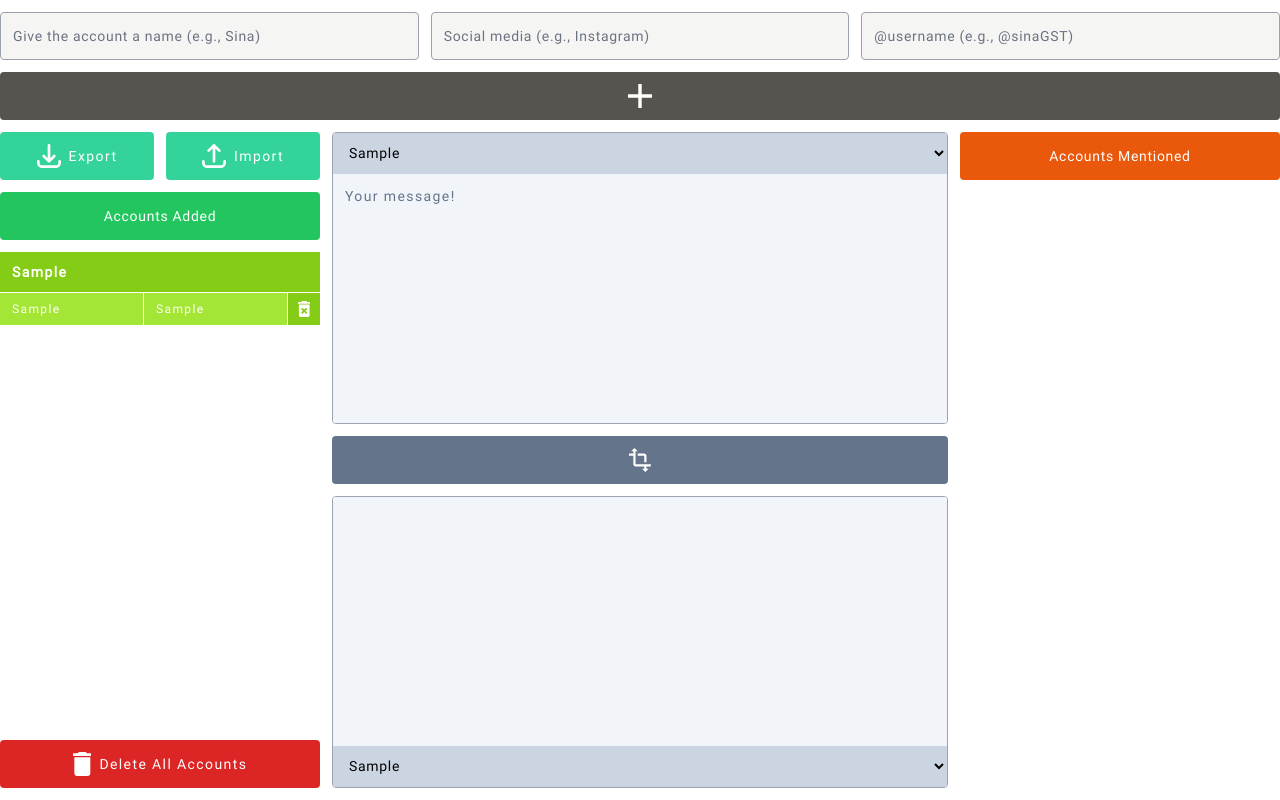
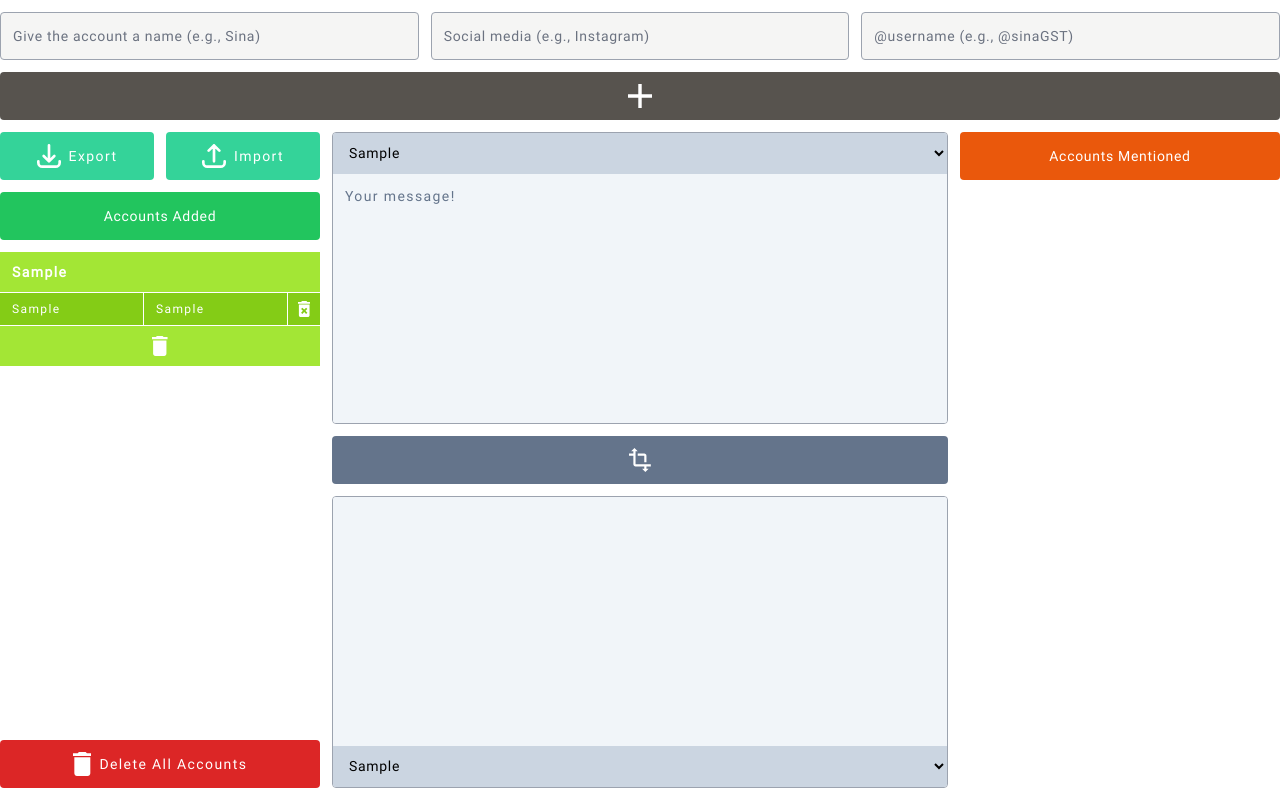
Before and after one commit to Sina-Hosseini-GST/social-converter, a SvelteKit app: page / in a window 1280 px wide. Both pictures are taken after typing "Sample", "Sample", "Sample" into the empty fields and a click on the button 640 px from the left and 96 px from the top of the page. Built offline with nearby package versions, Linux system fonts and the light colour scheme.

Commit message:
Add delete button for accounts

```diff
--- a/src/routes/+page.svelte
+++ b/src/routes/+page.svelte
@@ -197,7 +197,7 @@
 			const oldSocialMedia = accounts[i].socialMedia;
 			if (oldSocialMedia === newSocialMedia && i !== accountIndex) {
 				alert(`${oldSocialMedia ? oldSocialMedia : 'empty'} account already added for ${informations[informationIndex].name}!`);
-				event.target.classList.remove('bg-lime-400');
+				event.target.classList.remove('bg-lime-500');
 				event.target.classList.add('bg-[red]');
 				flag = false;
 			}
@@ -207,16 +207,16 @@
 			// ul tag
 			for (let i = 0; i < event.target.parentElement.parentElement.parentElement.children.length; i++) {
 				event.target.parentElement.parentElement.parentElement.children[i].children[0].children[0].classList.remove('bg-[red]', 'bg-[orangered]');
-				event.target.parentElement.parentElement.parentElement.children[i].children[0].children[0].classList.add('bg-lime-400');
+				event.target.parentElement.parentElement.parentElement.children[i].children[0].children[0].classList.add('bg-lime-500');
 			}
 		}
 
 		if (!newSocialMedia) {
 			alert('empty!');
-			event.target.classList.remove('bg-lime-400');
+			event.target.classList.remove('bg-lime-500');
 			event.target.classList.add('bg-[orangered]');
 		}
-	}
+	};
 </script>
 
 <svelte:head>
@@ -262,21 +262,24 @@
 				{#each informations as information, i}
 					<div class="text-white">
 						{#if information.accounts.length}
-							<input placeholder="Give the account a name (e.g., Sina)" class="sticky top-0 z-10 w-full font-bold border-b border-white bg-lime-500 xl:leading-10 xl:px-3 focus:outline-none placeholder:text-gray-100" bind:value={information.name}>
+							<input placeholder="Give the account a name (e.g., Sina)" class="sticky top-0 z-10 w-full font-bold border-b border-white bg-lime-400 xl:leading-10 xl:px-3 focus:outline-none placeholder:text-gray-100" bind:value={information.name}>
 						{/if}
 						<ul class="text-xs">
 							{#each information.accounts as account, j}
 								<li class="flex border-b border-white xl:leading-8">
 									<div class="flex flex-1">
-										<input placeholder="Social media (e.g., Instagram)" class="w-1/2 transition-colors duration-[250ms] border-r border-white bg-lime-400 xl:px-3 focus:outline-none placeholder:text-gray-100" bind:value={account.socialMedia} onblur={ (event) => alertDuplicates(i, j, event) }>
-										<input placeholder="@username (e.g., @sinaGST)" class="w-1/2 border-r border-white bg-lime-400 xl:px-3 focus:outline-none placeholder:text-gray-100" bind:value={account.userName}>
+										<input placeholder="Social media (e.g., Instagram)" class="w-1/2 transition-colors duration-[250ms] border-r border-white bg-lime-500 xl:px-3 focus:outline-none placeholder:text-gray-100" bind:value={account.socialMedia} onblur={ (event) => alertDuplicates(i, j, event) }>
+										<input placeholder="@username (e.g., @sinaGST)" class="w-1/2 border-r border-white bg-lime-500 xl:px-3 focus:outline-none placeholder:text-gray-100" bind:value={account.userName}>
 									</div>
-									<button class="size-8 flex justify-center items-center bg-lime-500 hover:bg-lime-400 transition-colors duration-[250ms]" onclick={ () => {confirm(`Delete ${information.name}'s ${account.socialMedia} account?`) && informations[i].accounts.splice(j, 1); !informations[i].accounts.length && informations.splice(i, 1);} }>
+									<button class="size-8 flex justify-center items-center bg-lime-500 hover:bg-lime-500 transition-colors duration-[250ms]" onclick={ () => {confirm(`Delete ${information.name}'s ${account.socialMedia} account?`) && informations[i].accounts.splice(j, 1); !informations[i].accounts.length && informations.splice(i, 1);} }>
 										<svg class="w-auto h-1/2 fill-white" xmlns="http://www.w3.org/2000/svg" fill="currentColor" color="" viewBox="5 3 14 18"><path d="M0 0h24v24H0z" fill="none"></path><path d="M0 0h24v24H0V0z" fill="none"></path><path d="M6 19c0 1.1.9 2 2 2h8c1.1 0 2-.9 2-2V7H6v12zm2.46-7.12l1.41-1.41L12 12.59l2.12-2.12 1.41 1.41L13.41 14l2.12 2.12-1.41 1.41L12 15.41l-2.12 2.12-1.41-1.41L10.59 14l-2.13-2.12zM15.5 4l-1-1h-5l-1 1H5v2h14V4z"></path></svg>
 									</button>
 								</li>
 							{/each}
 						</ul>
+						<button class="flex items-center justify-center w-full h-10 tracking-widest bg-lime-400" onclick={ () => {confirm(`Delete all ${informations[i].name} accounts?`) && informations.splice(i, 1);} }>
+							<svg class="w-auto h-1/2 fill-white" xmlns="http://www.w3.org/2000/svg" fill="currentColor" color="" viewBox="5 3 14 18"><path d="M0 0h24v24H0z" fill="none"></path><path d="M6 19c0 1.1.9 2 2 2h8c1.1 0 2-.9 2-2V7H6v12zM19 4h-3.5l-1-1h-5l-1 1H5v2h14V4z"></path></svg>
+						</button>
 					</div>
 					{:else}
 						<p class="font-bold leading-[3rem] border border-gray-500 h-full flex justify-center items-center rounded text-gray-500">
```
